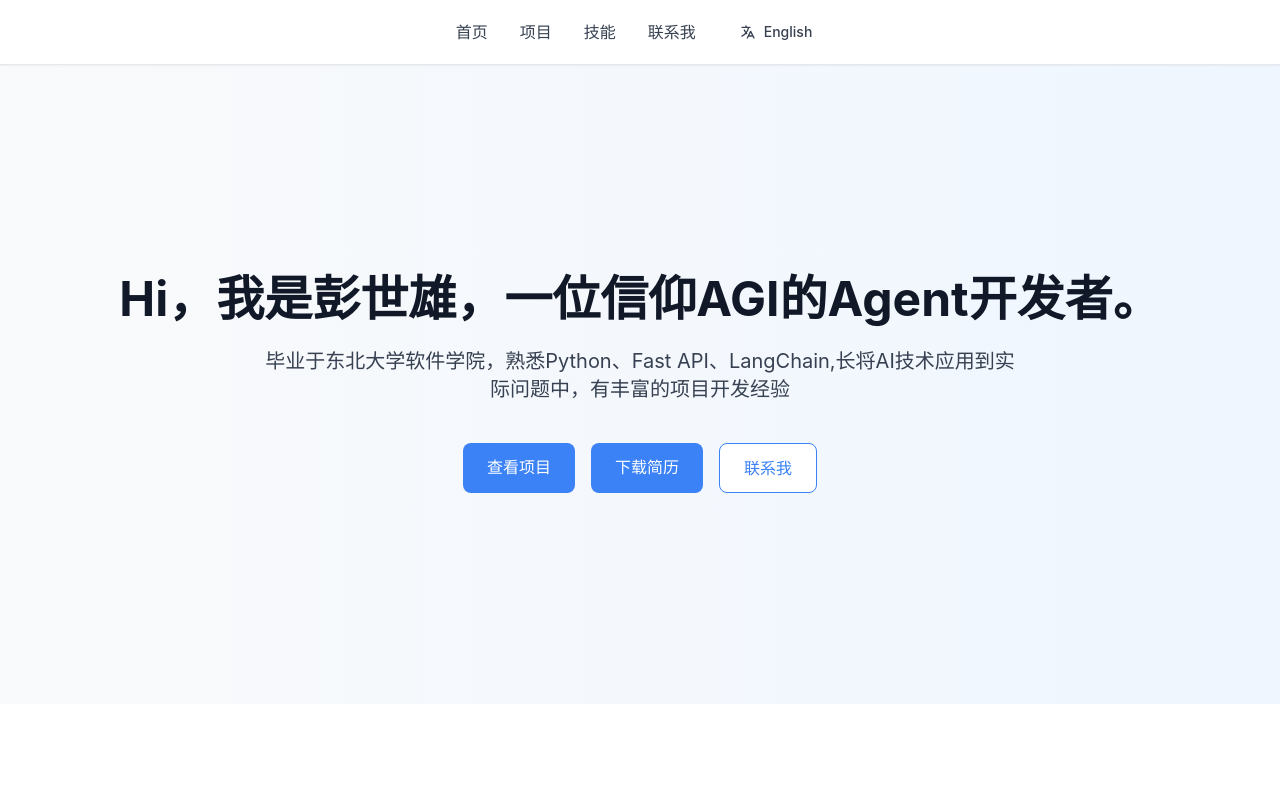
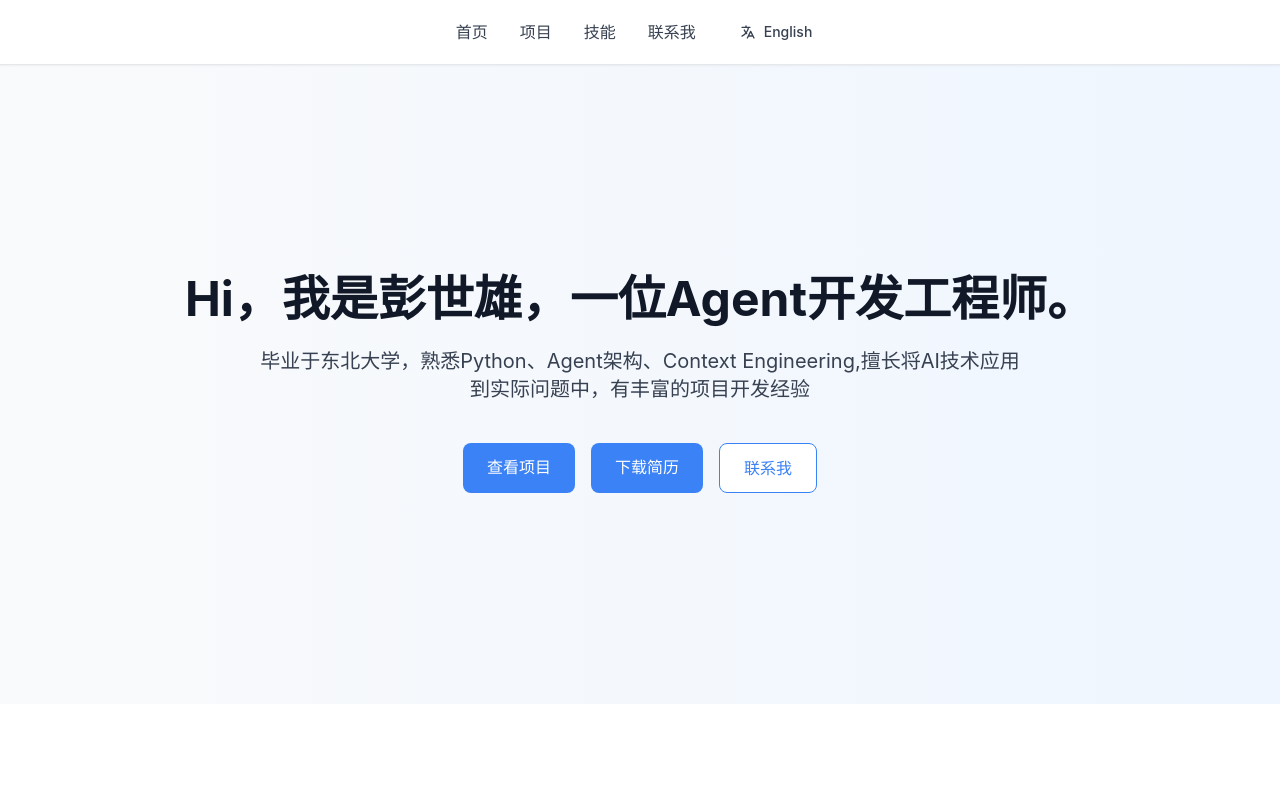
Before and after one commit to 849261680/personal-website, a Next.js app: page / in a window 1280 px wide. Shown: the top 785 px of the page. Built offline with nearby package versions, Linux system fonts and the light colour scheme.

Commit message:
更新了页面内容

```diff
--- a/src/contexts/LanguageContext.tsx
+++ b/src/contexts/LanguageContext.tsx
@@ -22,8 +22,8 @@ const translations = {
     'nav.contact': '联系我',
 
     // 首页内容
-    'hero.title': 'Hi，我是彭世雄，一位信仰AGI的Agent开发者。',
-    'hero.subtitle': '毕业于东北大学软件学院，熟悉Python、Fast API、LangChain,长将AI技术应用到实际问题中，有丰富的项目开发经验',
+    'hero.title': 'Hi，我是彭世雄，一位Agent开发工程师。',
+    'hero.subtitle': '毕业于东北大学，熟悉Python、Agent架构、Context Engineering,擅长将AI技术应用到实际问题中，有丰富的项目开发经验',
     'hero.viewProjects': '查看项目',
     'hero.downloadResume': '下载简历',
     'hero.contactMe': '联系我',
```
